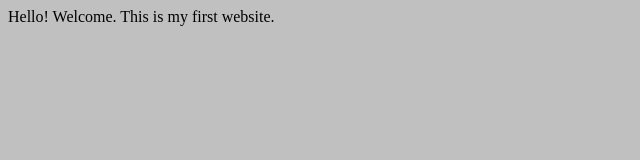
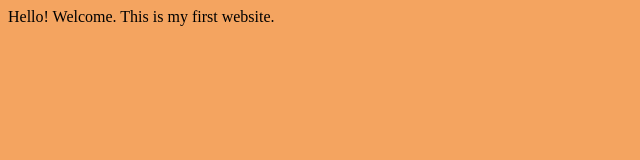
Before and after one commit to shreekantha3/Sigma-Web-Development, a plain HTML site: page index.html in a window 1280 px wide. Shown: the whole page, without its empty margins (0-640 px from the left). Drawn offline with Linux system fonts and the light colour scheme.

Commit message:
Testing basics for video

```diff
--- a/index.html
+++ b/index.html
@@ -3,7 +3,7 @@
 <head>
     <meta charset="UTF-8">
     <meta name="viewport" content="width=device-width, initial-scale=1.0">
-    <title>Document</title>
+    <title>Code With Shree</title>
     <link rel="stylesheet" href="style.css">
 </head>
 <body>
--- a/style.css
+++ b/style.css
@@ -1,4 +1,4 @@
 body{
-    background-color: silver;
+    background-color: sandybrown;
 
 }
```
